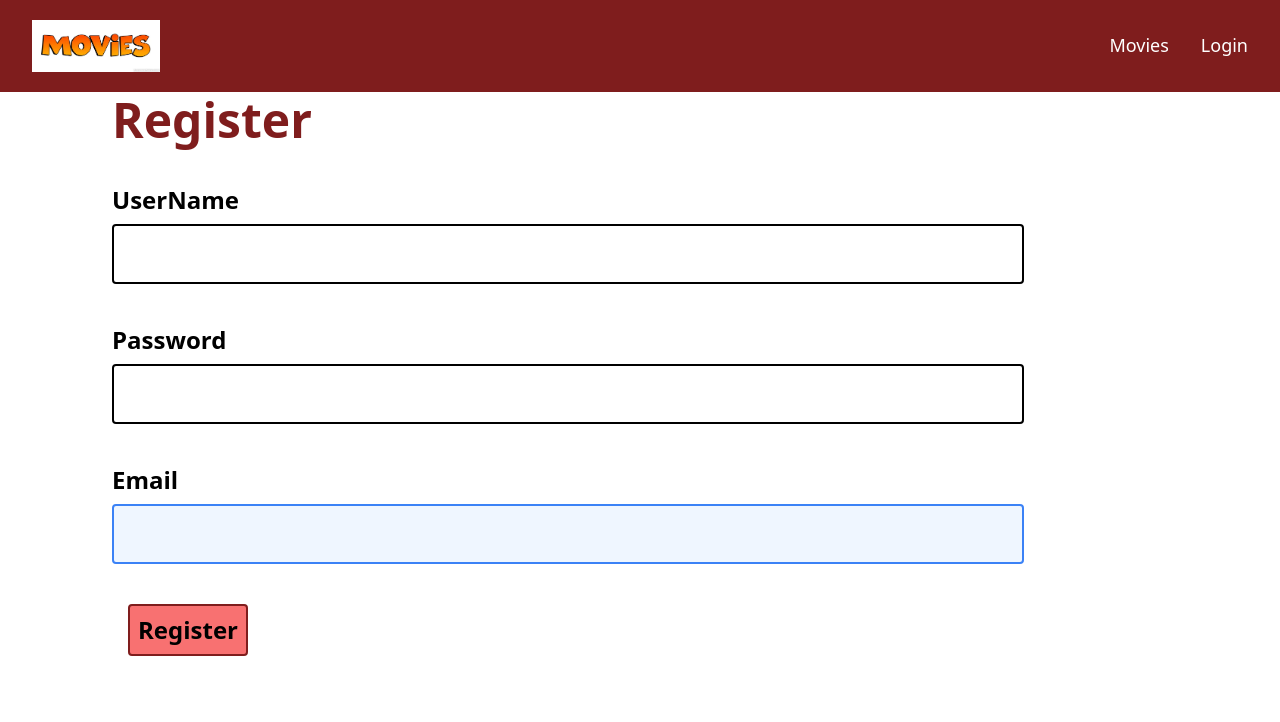
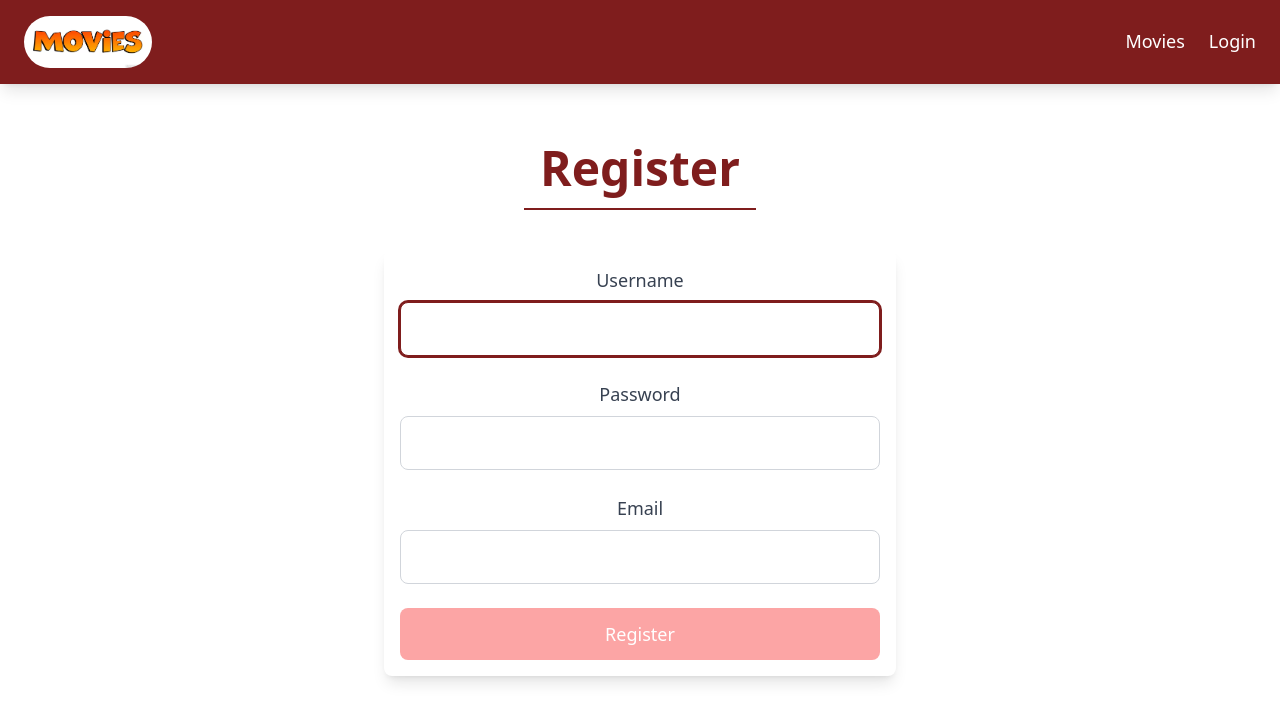
Before and after one commit to seharsitara/MovieApp-using-react, a React app in the folder movie-app/: page /registrationform in a window 1280 px wide. Shown: the top 722 px of the page. Built offline with nearby package versions, Linux system fonts and the light colour scheme; the HTML template or start-up script is replaced by a standard one.

Commit message:
update styling using tailwing css

```diff
--- a/movie-app/src/App.jsx
+++ b/movie-app/src/App.jsx
@@ -40,6 +40,7 @@ function App() {
       <Route path="*" element={<Navigate to="/not-found" />} />
 
      </Routes>
+
      </div>
     </>
   )
--- a/movie-app/src/Loginform.jsx
+++ b/movie-app/src/Loginform.jsx
@@ -1,79 +1,123 @@
 import React, { useState } from "react";
 import Joi from "joi";
 
-const Loginform=()=>{
-
-  const [data,setData]=useState({
-         username:'',
-         password:''
-  });
-  const [errors,setErrors]=useState({
-
+const Loginform = () => {
+  const [data, setData] = useState({
+    username: "",
+    password: "",
   });
 
+  const [errors, setErrors] = useState({});
 
-const schema= Joi.object({
-   username: Joi.string().min(3).required().label('Username'),
-  password: Joi.string().min(6).required().label('Password')
-})
+  const schema = Joi.object({
+    username: Joi.string().min(3).required().label("Username"),
+    password: Joi.string().min(6).required().label("Password"),
+  });
 
-const onChangeHandler=(e)=>{
-  const {name,value}=e.target;
+  const onChangeHandler = (e) => {
+    const { name, value } = e.target;
 
     setData({
       ...data,
-      [name]:value
+      [name]: value,
     });
 
     const { error } = schema.extract(name).validate(value);
     setErrors({ ...errors, [name]: error ? error.details[0].message : null });
+  };
 
-}
-
-
-
-
-  const handleSubmit=(e)=>{
+  const handleSubmit = (e) => {
     e.preventDefault();
-     const validation=schema.validate(data);
+    const validation = schema.validate(data);
 
     if (validation.error) {
       const errorMessages = {};
-      validation.error.details.forEach(detail => {
-        errorMessages[detail.path[0]] = detail.message; // Add errors
+      validation.error.details.forEach((detail) => {
+        errorMessages[detail.path[0]] = detail.message;
       });
-      setErrors(errorMessages); // Show errors
-      return; // Stop submission
+      setErrors(errorMessages);
+      return;
+    }
+  };
 
+  const hasErrors = Object.values(errors).some(
+    (error) => error !== null && error !== undefined
+  );
 
+  const isFormValid =
+    !hasErrors &&
+    Object.keys(data).every((key) => data[key].trim() !== "");
 
-    }
+  return (
+    <div className="w-full mt-32 px-4">
+      <form
+        className="text-lg font-semibold max-w-lg mx-auto p-6 bg-white shadow-lg rounded-lg"
+        onSubmit={handleSubmit}
+      >
+        <div className="mb-6">
+          <label
+            htmlFor="username"
+            className="block text-gray-700 mb-2 font-medium"
+          >
+            Username
+          </label>
+          <input
+            type="text"
+            id="username"
+            name="username"
+            value={data.username}
+            onChange={onChangeHandler}
+            autoComplete="current-username"
+            className="w-full border border-gray-300 rounded-lg p-3 focus:border-red-900 focus:ring-2 focus:ring-red-900 focus:outline-none"
+            autoFocus
+          />
+          {errors.username && (
+            <span
+              className={`block mt-2 text-sm p-2 rounded-lg font-medium text-white ${errors.username.includes("correct") ? "bg-green-500" : "bg-red-500"}`}
+            >
+              {errors.username}
+            </span>
+          )}
+        </div>
 
-  }
+        <div className="mb-6">
+          <label
+            htmlFor="password"
+            className="block text-gray-700 mb-2 font-medium"
+          >
+            Password
+          </label>
+          <input
+            type="password"
+            id="password"
+            name="password"
+            value={data.password}
+            onChange={onChangeHandler}
+            autoComplete="current-password"
+            className="w-full border border-gray-300 rounded-lg p-3 focus:border-red-900 focus:ring-2 focus:ring-red-900 focus:outline-none"
+          />
+          {errors.password && (
+            <span
+              className={`block mt-2 text-sm p-2 rounded-lg font-medium text-white ${errors.password.includes("correct") ? "bg-green-500" : "bg-red-500"}`}
+            >
+              {errors.password}
+            </span>
+          )}
+        </div>
 
-  const hasErrors = Object.values(errors).some(error => error !== null && error !== undefined);
-  console.log(hasErrors)
-  // Check if the form is valid: no errors and all data fields are non-empty
-  const isFormValid = !hasErrors && Object.keys(data).every(key => data[key].trim() !== '');
-
-
-  return(
-    <div className="w-full mt-28">
-  <form className="text-2xl font-semibold md:w-3/4 " onSubmit={handleSubmit}>
-    <label htmlFor="username" className="block absolute md:left-28 left-10">UserName</label>
-    <input  type="text" id="username" name="username" value={data.username} onChange={onChangeHandler} autoComplete="current-username" className=" border-2 border-black       rounded md:p-3 p-2 md:w-full md:ml-20 mt-10 w-full focus:border-blue-500
-     focus:outline-none  focus:bg-blue-50" autoFocus/>
-    {errors.username && (<span  className={`${errors.username.includes('correct') ?  'bg-green-200 ': 'bg-red-200 ' }font-medium text-base p-2 rounded inline-block md:w-full md:ml-20  w-full`}>{errors.username}</span>)
-    }
-     <br/>
-    <label htmlFor="password" className="block absolute md:left-28 left-10 mt-10">Password</label>
-    <input type="password" id="password" name="password" value={data.password} onChange={onChangeHandler}  autoComplete="current-password" className="border-2 border-black rounded md:p-3 p-2 md:w-full md:ml-20 mt-20 w-full focus:border-blue-500
-     focus:outline-none s focus:bg-blue-50 " autoFocus/>
-    {errors.password && (<span  className={`font-medium text-base p-2 rounded inline-block md:w-full md:ml-20  w-full ${errors.password.includes('correct') ?  'bg-green-200 ': 'bg-red-200 '}`}>{errors.password}</span>)
-    }
-    <button className={`cursor-pointer border-2 border-red-900 rounded md:mt-10 absolute md:left-32 md:p-2 left-10 p-2 mt-40 ${!isFormValid ? "bg-red-400 cursor-not-allowed" : "bg-red-900 cursor-pointer" }`} disabled={!isFormValid} >Login</button>
+        <button
+          className={`w-full py-3 text-white bg-red-900 font-medium rounded-lg transition ${
+            !isFormValid
+              ? "bg-red-300 cursor-not-allowed"
+              : "bg-red-900 hover:bg-red-950"
+          }`}
+          disabled={!isFormValid}
+        >
+          Login
+        </button>
       </form>
     </div>
   );
-}
+};
+
 export default Loginform;
--- a/movie-app/src/Movielist.jsx
+++ b/movie-app/src/Movielist.jsx
@@ -5,7 +5,7 @@ import {Link} from "react-router-dom";
 const Movielist = (props) => {
   const { items, allMovies, genreSelect } = props;
   return (
-    <ul className="w-full bg-red-900 shadow-md mt-4 rounded-lg p-4">
+    <ul className="w-full bg-red-900 shadow-md mt-4  rounded-lg p-4">
 
 
       {items.map((item) => (
--- a/movie-app/src/Moviestable.jsx
+++ b/movie-app/src/Moviestable.jsx
@@ -5,7 +5,7 @@ const Moviestable = (props) => {
   const { sort, btnHandler, handleSorting } = props;
 
   return (
-    <div className="w-full p-2 mt-10 shadow-lg overflow-x-auto">
+    <div className="w-full p-2 mt-4 shadow-lg overflow-x-auto">
       <table className="table-auto w-full rounded-md">
         {/* Table Head */}
         <thead>
--- a/movie-app/src/Nav.jsx
+++ b/movie-app/src/Nav.jsx
@@ -16,19 +16,19 @@ const Nav = () => {
   };
 
   return (
-    <div className="w-full fixed top-0 left-0 bg-red-900 z-50">
-      <nav className="flex items-center justify-between px-4 md:px-8 py-5 text-white">
+    <div className="w-full fixed top-0 left-0 bg-red-900 z-50 shadow-lg">
+      <nav className="flex items-center justify-between px-4 md:px-6 py-4 text-white">
         {/* Logo */}
         <div className="w-20 md:w-32">
-          <img src={logo} alt="Logo" className="object-cover" />
+          <img src={logo} alt="Logo" className="object-cover rounded-full" />
         </div>
 
         {/* Desktop Menu */}
-        <ul className="hidden md:flex items-center space-x-8 text-lg font-medium">
-          <li className="hover:text-gray-200 border-b-2 border-transparent hover:border-white transition">
+        <ul className="hidden md:flex items-center gap-6 text-lg font-medium">
+          <li className="hover:text-gray-300 border-b-2 border-transparent hover:border-white transition duration-300">
             <Link to="/movies">Movies</Link>
           </li>
-          <li className="hover:text-gray-200 border-b-2 border-transparent hover:border-white transition">
+          <li className="hover:text-gray-300 border-b-2 border-transparent hover:border-white transition duration-300">
             <Link to="/loginform">Login</Link>
           </li>
         </ul>
@@ -46,13 +46,13 @@ const Nav = () => {
           <div className="md:hidden absolute top-full left-0 w-full bg-red-800 text-white shadow-lg">
             <ul className="flex flex-col items-center space-y-4 py-4">
               <li
-                className="w-full text-center py-2 hover:bg-red-700 transition"
+                className="w-full text-center py-2 hover:bg-red-700 transition duration-300"
                 onClick={closeMenu}
               >
                 <Link to="/movies">Movies</Link>
               </li>
               <li
-                className="w-full text-center py-2 hover:bg-red-700 transition"
+                className="w-full text-center py-2 hover:bg-red-700 transition duration-300"
                 onClick={closeMenu}
               >
                 <Link to="/loginform">Login</Link>
--- a/movie-app/src/Register.jsx
+++ b/movie-app/src/Register.jsx
@@ -1,105 +1,157 @@
-import React from "react";
-import { useState} from "react";
+import React, { useState } from "react";
 import Joi from "joi";
 
-
-const Register=()=>{
-  const [data,setData]=useState({
-    username:'',
-    password:'',
-    email:''
-});
-const [errors,setErrors]=useState({
-
+const Register = () => {
+  const [data, setData] = useState({
+    username: "",
+    password: "",
+    email: "",
   });
 
+  const [errors, setErrors] = useState({});
 
-const schema= Joi.object({
-username: Joi.string().min(3).required().label('Username'),
-password: Joi.string().min(6).required().label('Password'),
-email: Joi.string().email({ tlds: { allow: false } }).required().label('Email')
-})
+  const schema = Joi.object({
+    username: Joi.string().min(3).required().label("Username"),
+    password: Joi.string().min(6).required().label("Password"),
+    email: Joi.string().email({ tlds: { allow: false } }).required().label("Email"),
+  });
 
-    const onChangeHandler=(e)=>{
-     const {name,value}=e.target;
+  const onChangeHandler = (e) => {
+    const { name, value } = e.target;
 
     setData({
       ...data,
-     [name]:value
+      [name]: value,
     });
 
     const { error } = schema.extract(name).validate(value);
     setErrors({ ...errors, [name]: error ? error.details[0].message : null });
+  };
 
-}
-
-
-
-
-const handleSubmit=(e)=>{
+  const handleSubmit = (e) => {
     e.preventDefault();
-const validation=schema.validate(data);
+    const validation = schema.validate(data);
 
     if (validation.error) {
       const errorMessages = {};
- validation.error.details.forEach(detail => {
-   errorMessages[detail.path[0]] = detail.message; // Add errors
+      validation.error.details.forEach((detail) => {
+        errorMessages[detail.path[0]] = detail.message;
       });
- setErrors(errorMessages); // Show errors
- return; // Stop submission
+      setErrors(errorMessages);
+      return;
+    }
+  };
 
+  const hasErrors = Object.values(errors).some(
+    (error) => error !== null && error !== undefined
+  );
 
-
-}
-
-}
-const hasErrors = Object.values(errors).some(error => error !== null && error !== undefined);
-console.log(hasErrors)
-// Check if the form is valid: no errors and all data fields are non-empty
-const isFormValid = !hasErrors && Object.keys(data).every(key => data[key].trim() !== '');
-
-// Debugging logs
-console.log("Errors:", errors);
-console.log("Data:", data);
-console.log("Is form valid:", isFormValid);
-
-
-
+  const isFormValid =
+    !hasErrors &&
+    Object.keys(data).every((key) => data[key].trim() !== "");
 
   return (
-       <>
+    <div className="w-full mt-24 px-4">
+      <h1 className="inline-block text-4xl md:text-5xl font-bold font-sans border-b-2 mx-auto p-4 border-red-900  text-red-900 mb-10 text-center">Register</h1>
+      <form
+        className="text-lg font-semibold max-w-lg mx-auto p-4 bg-white shadow-lg rounded-lg"
+        onSubmit={handleSubmit}
+      >
+        <div className="mb-6">
+          <label
+            htmlFor="username"
+            className="block text-gray-700 mb-2 font-medium"
+          >
+            Username
+          </label>
+          <input
+            type="text"
+            id="username"
+            name="username"
+            value={data.username}
+            onChange={onChangeHandler}
+            autoComplete="current-username"
+            className="w-full border border-gray-300 rounded-lg p-3 focus:border-red-900 focus:ring-2 focus:ring-red-900 focus:outline-none"
+            autoFocus
+          />
+          {errors.username && (
+            <span
+              className={`block mt-2 text-sm p-2 rounded-lg font-medium text-white ${
+                errors.username.includes("correct") ? "bg-green-500" : "bg-red-500"
+              }`}
+            >
+              {errors.username}
+            </span>
+          )}
+        </div>
 
+        <div className="mb-6">
+          <label
+            htmlFor="password"
+            className="block text-gray-700 mb-2 font-medium"
+          >
+            Password
+          </label>
+          <input
+            type="password"
+            id="password"
+            name="password"
+            value={data.password}
+            onChange={onChangeHandler}
+            autoComplete="current-password"
+            className="w-full border border-gray-300 rounded-lg p-3 focus:border-red-900 focus:ring-2 focus:ring-red-900 focus:outline-none"
+          />
+          {errors.password && (
+            <span
+              className={`block mt-2 text-sm p-2 rounded-lg font-medium text-white ${
+                errors.password.includes("correct") ? "bg-green-500" : "bg-red-500"
+              }`}
+            >
+              {errors.password}
+            </span>
+          )}
+        </div>
 
-       <div className="w-full mt-16">
-       <h1 className="md:text-5xl md:font-bold text-4xl font-bold mb-10 w-fit md:ml-20 text-red-900">Register</h1>
-  <form className="text-2xl font-semibold md:w-3/4 " onSubmit={handleSubmit}>
-    <label htmlFor="username" className="block absolute md:left-28 left-10">UserName</label>
-    <input  type="text" id="username" name="username" value={data.username} onChange={onChangeHandler} autoComplete="current-username" className=" border-2 border-black       rounded md:p-3 p-2 md:w-full md:ml-20 mt-10 w-full focus:border-blue-500
-     focus:outline-none  focus:bg-blue-50" autoFocus/>
-    {errors.username && (<span  className={`${errors.username.includes('correct') ?  'bg-green-200 ': 'bg-red-200 ' }font-medium text-base p-2 rounded inline-block md:w-full md:ml-20  w-full`}>{errors.username}</span>)
-    }
-     <br/>
-    <label htmlFor="password" className="block absolute md:left-28 left-10 mt-10">Password</label>
-    <input type="password" id="password" name="password" value={data.password} onChange={onChangeHandler}  autoComplete="current-password" className="border-2 border-black rounded md:p-3 p-2 md:w-full md:ml-20 mt-20 w-full focus:border-blue-500
-     focus:outline-none  focus:bg-blue-50 " autoFocus/>
-    {errors.password && (<span  className={`font-medium text-base p-2 rounded inline-block md:w-full md:ml-20  w-full ${errors.password.includes('correct') ?  'bg-green-200 ': 'bg-red-200 '}`}>{errors.password}</span>)
-    }
-    <br/>
-    <label htmlFor="email" className="block absolute md:left-28 left-10 mt-10">Email</label>
-    <input type="email" id="email" name="email" value={data.email} onChange={onChangeHandler}  autoComplete="current-email" className="border-2 border-black rounded md:p-3 p-2 md:w-full md:ml-20 mt-20 w-full focus:border-blue-500
-     focus:outline-none  focus:bg-blue-50 " autoFocus/>
-    {errors.email && (<span  className={`font-medium text-base p-2 rounded inline-block md:w-full md:ml-20  w-full ${errors.email.includes('correct') ?  'bg-green-200 ': 'bg-red-200 '}`}>{errors.email}</span>)
-    }
+        <div className="mb-6">
+          <label
+            htmlFor="email"
+            className="block text-gray-700 mb-2 font-medium"
+          >
+            Email
+          </label>
+          <input
+            type="email"
+            id="email"
+            name="email"
+            value={data.email}
+            onChange={onChangeHandler}
+            autoComplete="current-email"
+            className="w-full border border-gray-300 rounded-lg p-3 focus:border-red-900 focus:ring-2 focus:ring-red-900 focus:outline-none"
+          />
+          {errors.email && (
+            <span
+              className={`block mt-2 text-sm p-2 rounded-lg font-medium text-white ${
+                errors.email.includes("correct") ? "bg-green-500" : "bg-red-500"
+              }`}
+            >
+              {errors.email}
+            </span>
+          )}
+        </div>
 
-    <button className={`border-2 border-red-900 rounded md:mt-10 absolute md:left-32 md:p-2 left-10 p-2 mt-40 ${isFormValid ? "bg-red-900 cursor-pointer" : "bg-red-400 cursor-not-allowed" }`} disabled={!isFormValid} >Register</button>
+        <button
+          className={`w-full py-3 text-white font-medium rounded-lg transition ${
+            isFormValid
+              ? "bg-red-900 hover:bg-red-950"
+              : "bg-red-300 cursor-not-allowed"
+          }`}
+          disabled={!isFormValid}
+        >
+          Register
+        </button>
       </form>
     </div>
+  );
+};
 
-
-
-       </>
-
-
-    );
-}
 export default Register;
```
Also changed, not shown: movie-app/src/Movies.jsx (+55 -115 lines). Lines whose indentation alone changed are shown as unchanged.
